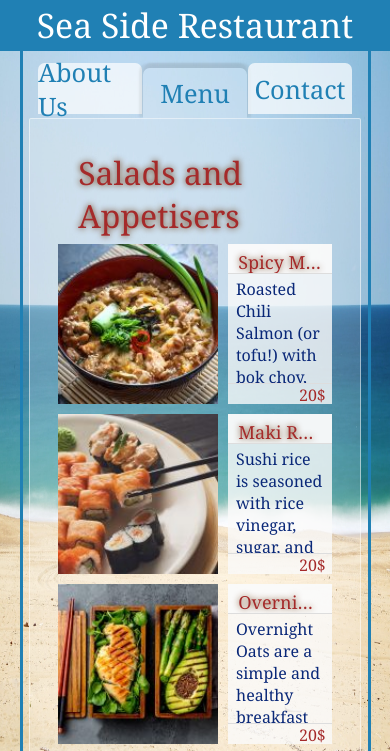
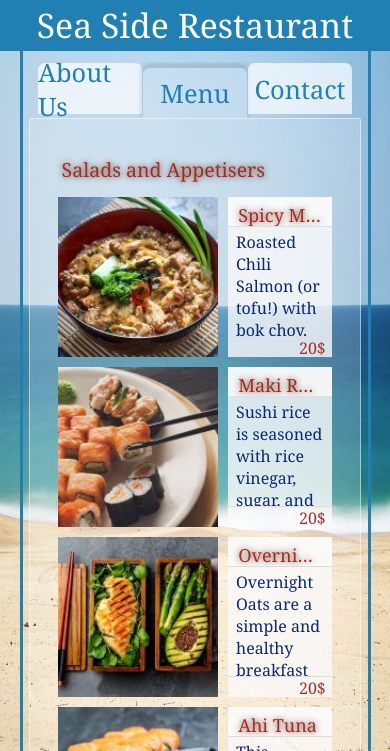
Before and after one commit to ioanniskousis/Restaurant, a website built with webpack: page dist/index.html in a window 390 px wide. Both pictures are taken after a click on the element "Menu". Shown: the top 751 px of the page. Built offline with nearby package versions, Linux system fonts and the light colour scheme.

Commit message:
responsive navigator and about view

```diff
--- a/resources/stylesheets/style.css
+++ b/resources/stylesheets/style.css
@@ -65,6 +65,7 @@ main {
 }
 
 .navigateSelector {
+  font-size: 3vh;
   width: 30%;
   height: 100%;
   margin: 0 0.2vw;
@@ -185,11 +186,11 @@ main {
 }
 
 .menuHeader {
-  margin: 10px 20px;
-  width: calc(100% - 40px);
-  height: 80px;
-  font-size: 32px;
-  padding: 10px 20px;
+  margin: 1vh 2vw;
+  width: calc(100% - 6vw);
+  height: 5vw;
+  font-size: 3vw;
+  padding: 1vh 2vw;
   display: flex;
   justify-content: flex-start;
   align-items: center;
@@ -292,15 +293,14 @@ footer > img {
   cursor: pointer;
 }
 
-@media screen and (max-width: 600px) {
-  /* .content-navigator {
-    font-size: 18px;
+@media screen and (max-width: 768px) {
+
+  .menuHeader {
+    height: 7vw;
+    font-size: 5vw;
+    padding: 2vh 4vw;
   }
 
-  .menuItem {
-    margin: 10px 10px;
-    width: calc(100% - 20px);
-  } */
 
   .itemName {
     font-size: 18px;
```
Also changed, not shown: dist/index.html, dist/main.js.
